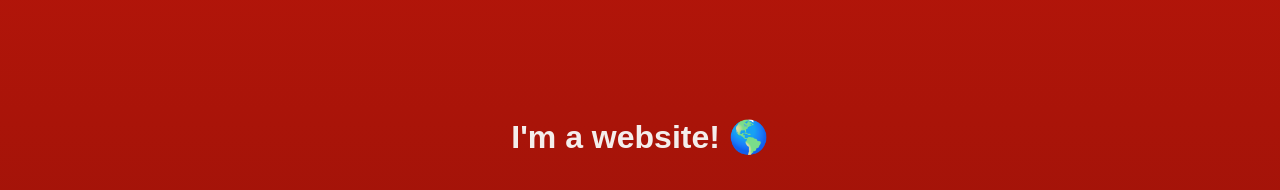
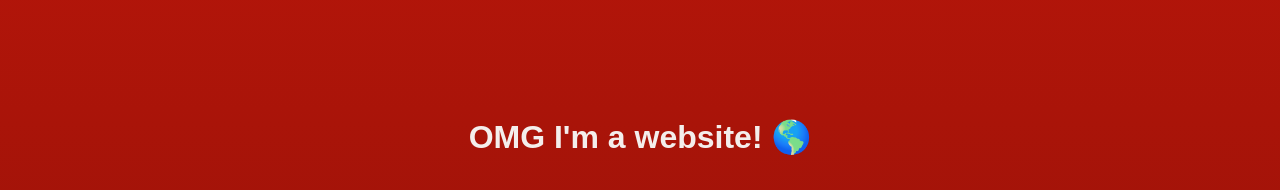
Before and after one commit to SueSmith/hello-website, a website built with Vite: page index.html in a window 1280 px wide. Shown: the part 148-338 px from the top of the page. Built offline with nearby package versions, Linux system fonts and the light colour scheme.

Commit message:
Pending changes exported from your codespace

```diff
--- a/index.html
+++ b/index.html
@@ -31,7 +31,7 @@
     -->
     <div class="wrapper">
       <div class="content" role="main">
-        <h1 class="title">I'm a website! 🌎</h1>
+        <h1 class="title">OMG I'm a website! 🌎</h1>
         <img
           src="https://cdn.glitch.global/9b6e2746-af16-4da7-999c-17096ddf1531/speedy-website-white.svg?v=1744799067760"
           class="illustration"
```
Also changed, not shown: 1 other file.
